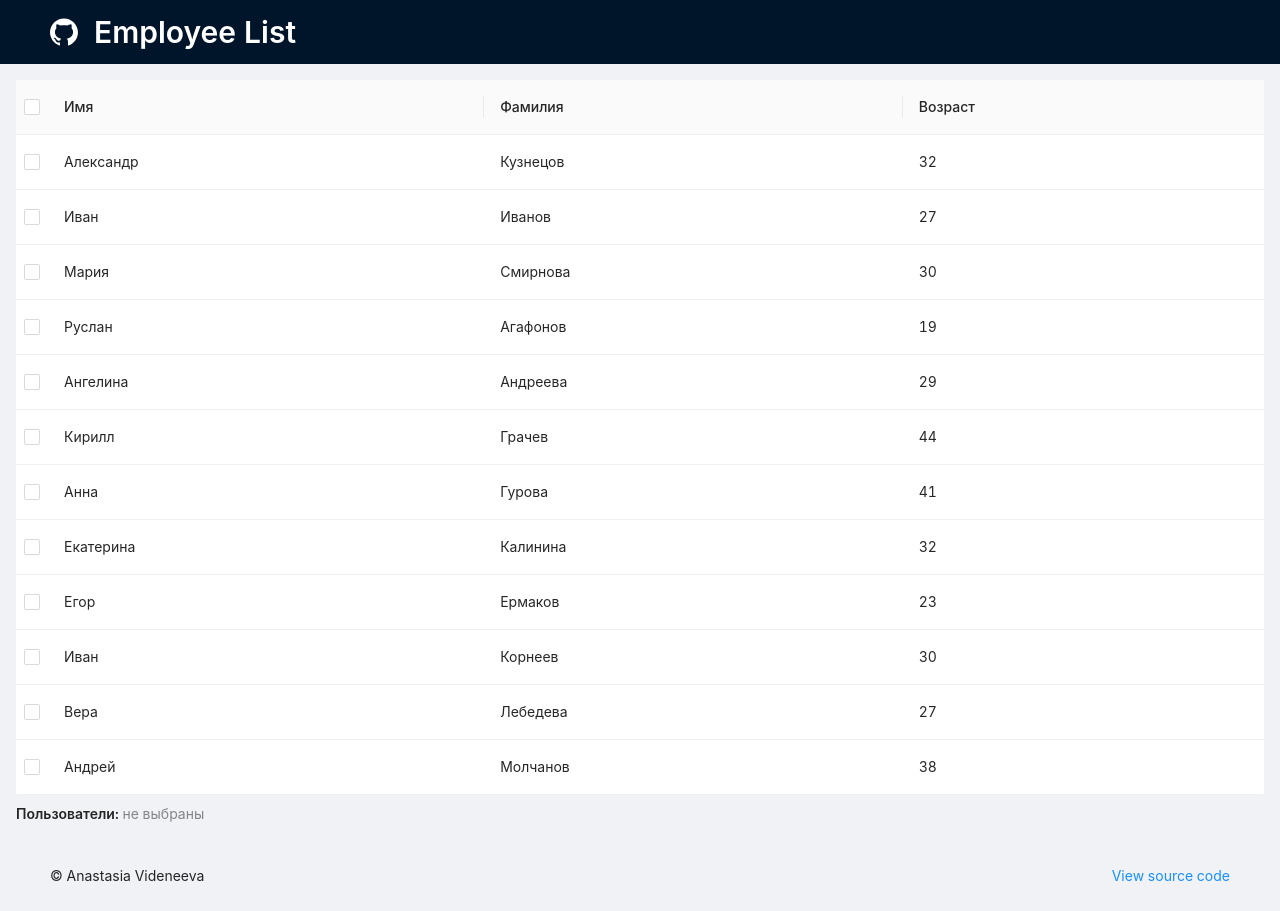
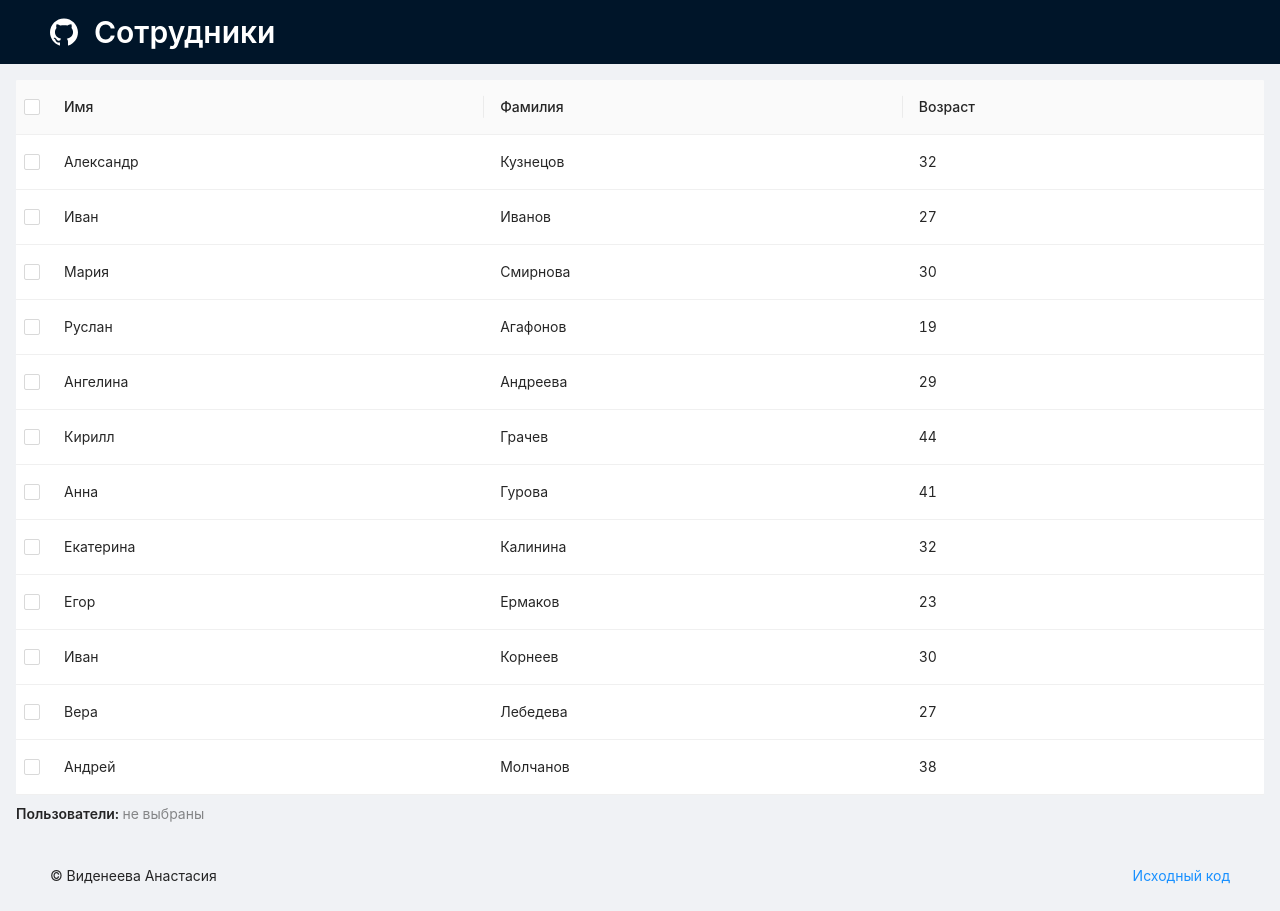
Before and after one commit to vi-nastya/employees-list, a React app: page / in a window 1280 px wide. Built offline with nearby package versions, Linux system fonts and the light colour scheme.

Commit message:
Translates texts to russian

```diff
--- a/src/layout/AppLayout.jsx
+++ b/src/layout/AppLayout.jsx
@@ -22,16 +22,19 @@ export const AppLayout = (props: LayoutProps): React.Node => {
           style={{ color: 'white', marginRight: 16 }}
         />
         <Title level={2} className={styles.title}>
-          Employee List
+          Сотрудники
         </Title>
       </Header>
 
       <Content className={styles.content}>{props.children}</Content>
 
       <Footer className={styles.footer}>
-        <Text>© Anastasia Videneeva</Text>
-        <Link href="https://github.com/vi-nastya" target="_blank">
-          View source code
+        <Text>© Виденеева Анастасия</Text>
+        <Link
+          href="https://github.com/vi-nastya/employees-list"
+          target="_blank"
+        >
+          Исходный код
         </Link>
       </Footer>
     </Layout>
```
